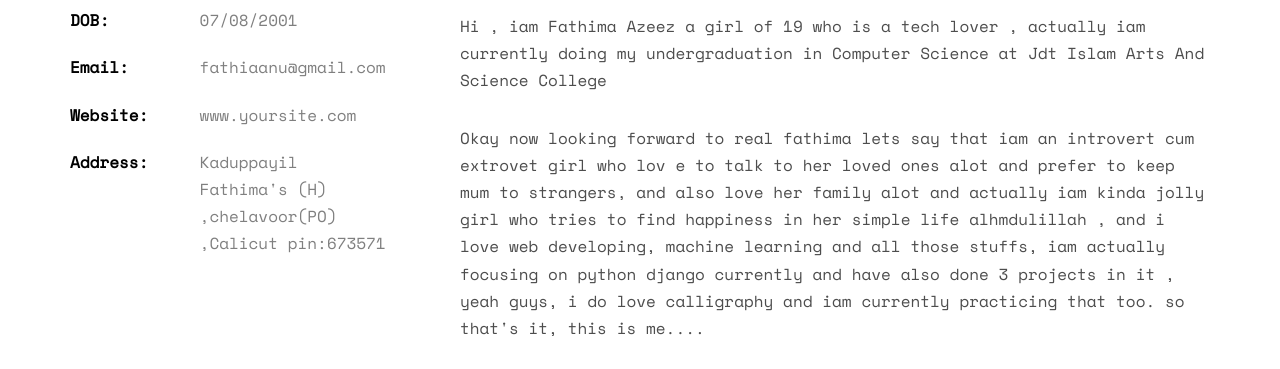
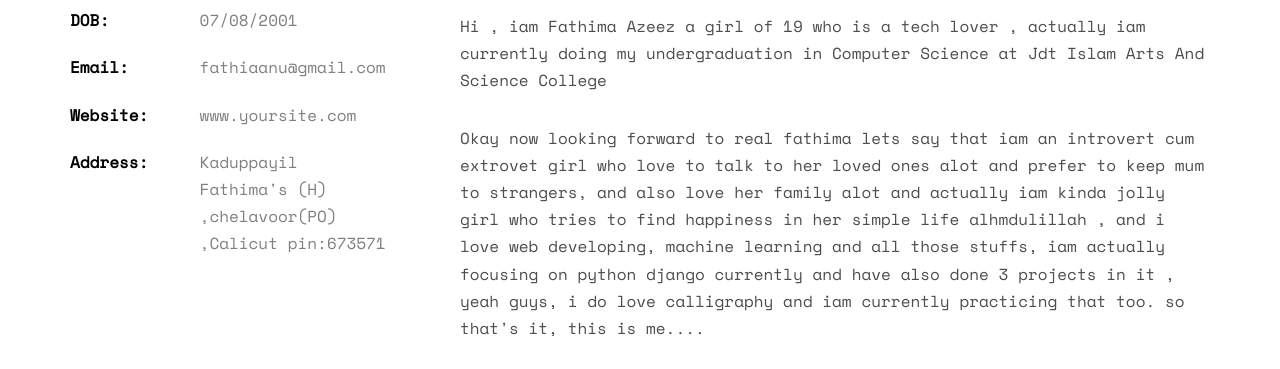
Before and after one commit to fathimazeez/fathimaazeez, a plain HTML site: page index.html in a window 1280 px wide. Shown: the part 1112-1481 px from the top of the page. Drawn offline with nearby package versions, Linux system fonts and the light colour scheme; some packages are replaced by stand-ins of ours; no server answers; files whose address does not match are found by name.

Commit message:
Update index.html

```diff
--- a/index.html
+++ b/index.html
@@ -105,8 +105,8 @@
 				<div class="col-md-8">
 					<h2>Assalamualikum,</h2>
 					<p>Hi , iam Fathima Azeez a girl of 19 who is a tech lover , actually iam currently doing my undergraduation in Computer Science at Jdt Islam Arts And Science College </p>
-					<p>Okay now looking forward to real fathima lets say that iam an introvert cum extrovet girl who lov
-						e to talk to her loved ones alot and prefer to keep mum to strangers, and also love her family alot and actually iam kinda jolly girl who tries to find happiness in her simple life alhmdulillah , and i love web developing, machine learning and all those stuffs, iam actually focusing on python django currently and have also done 3 projects in it , yeah guys, i do love calligraphy and iam currently practicing that too. so that's it, this is me....					</p>
+					<p>Okay now looking forward to real fathima lets say that iam an introvert cum extrovet girl who love
+					to talk to her loved ones alot and prefer to keep mum to strangers, and also love her family alot and actually iam kinda jolly girl who tries to find happiness in her simple life alhmdulillah , and i love web developing, machine learning and all those stuffs, iam actually focusing on python django currently and have also done 3 projects in it , yeah guys, i do love calligraphy and iam currently practicing that too. so that's it, this is me....					</p>
 					<p>
 						<ul class="fh5co-social-icons">
 							<li><a href="https://twitter.com/FathimaAzeez8"><i class="icon-twitter2"></i></a></li>
@@ -447,7 +447,7 @@
 
 				<div class="row form-group">
 					<div class="col-md-12">
-						<textarea name="message" id="message" cols="30" rows="10" class="form-control" placeholder="Say something about us"></textarea>
+						<textarea name="message" id="message" cols="30" rows="10" class="form-control" placeholder="Say something about me"></textarea>
 					</div>
 				</div>
 				<div class="form-group">
```
